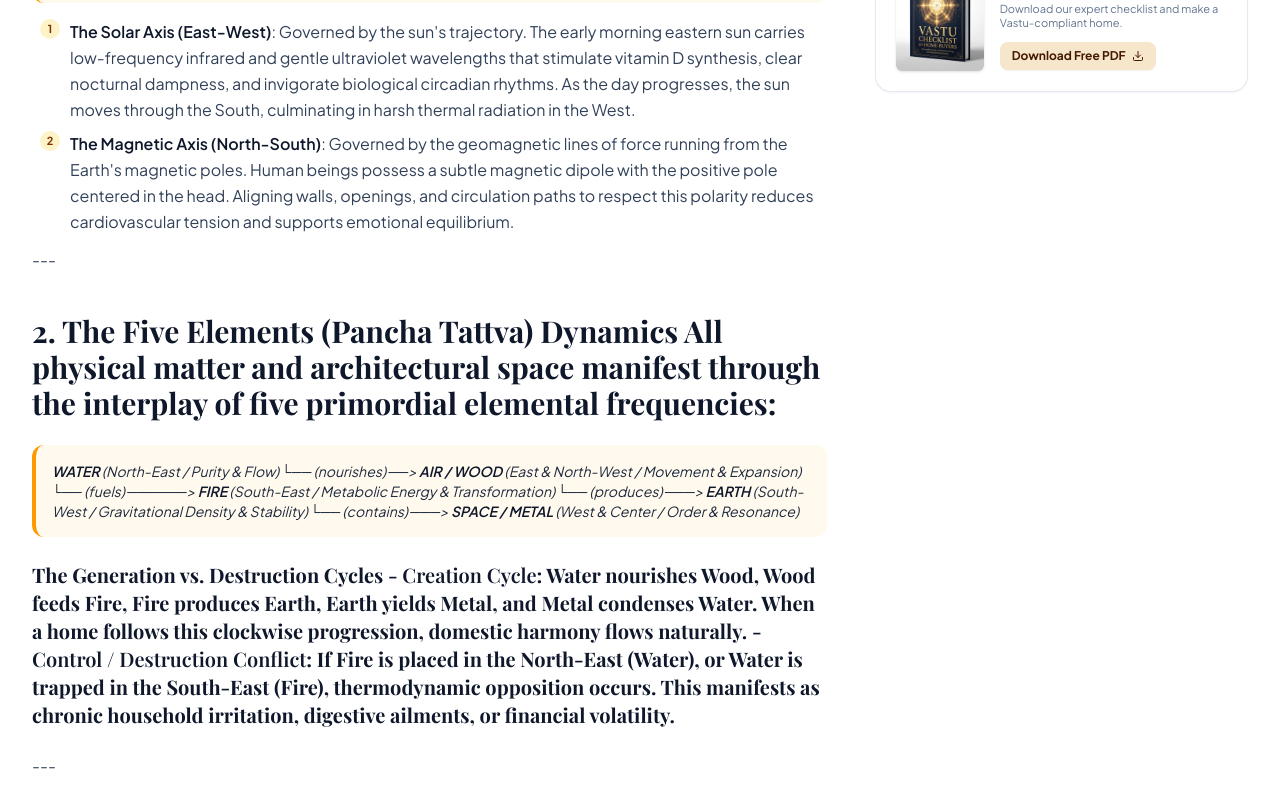
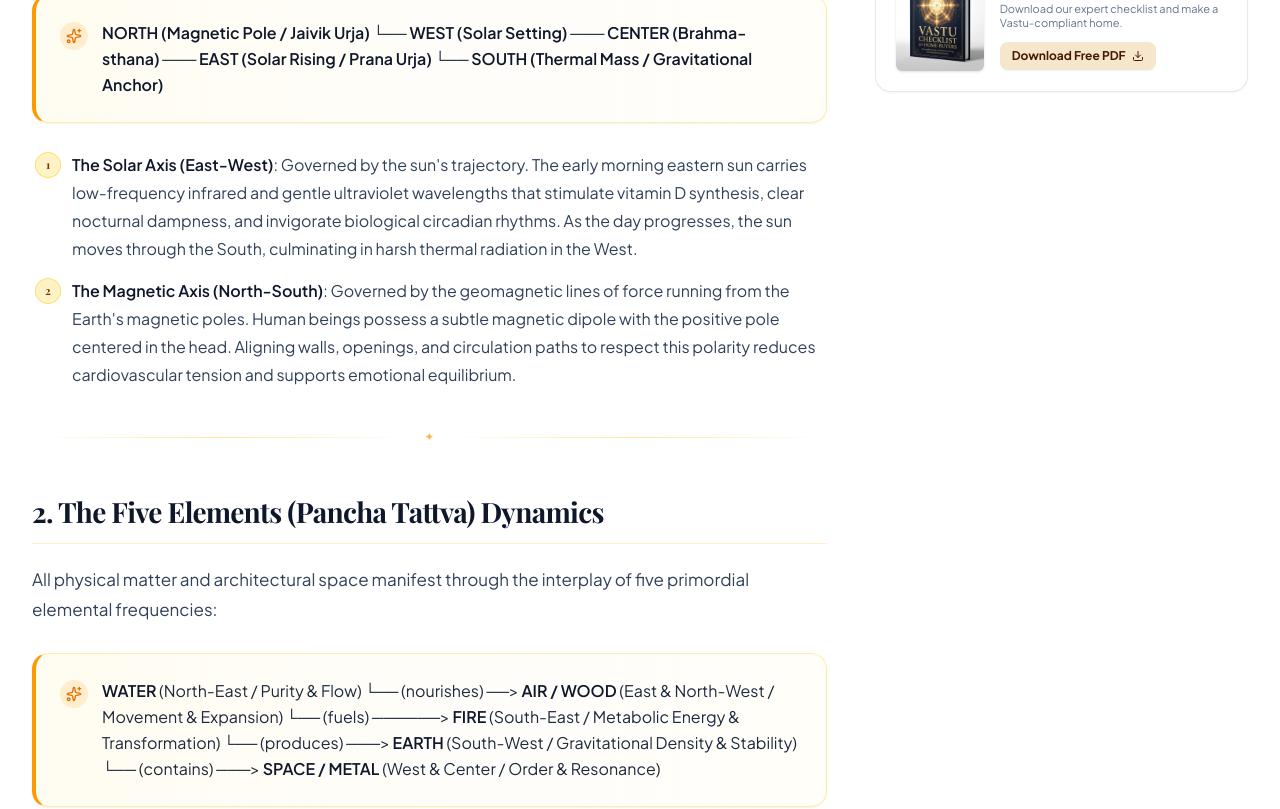
Before and after one commit to 7raysvastuconsultation-max/7rays-astro-vastu, a React (Vite) app: page /insights/7-vastu-principles-every-homeowner-should-know in a window 1280 px wide. Shown: the part 2360-3169 px from the top of the page. Built offline with nearby package versions, Linux system fonts and the light colour scheme; no server answers; a web font is replaced by a local one.

Commit message:
fix(blog): rewrite markdown block parser and restore luxury editorial typography

```diff
--- a/src/components/common/MarkdownRenderer.tsx
+++ b/src/components/common/MarkdownRenderer.tsx
@@ -1,5 +1,6 @@
 import React from 'react'
 import { Link } from 'react-router-dom'
+import { Sparkles } from 'lucide-react'
 import { slugify } from '@/utils/markdownUtils'
 
 interface MarkdownRendererProps {
@@ -7,11 +8,22 @@ interface MarkdownRendererProps {
   className?: string
 }
 
+interface TableData {
+  headers: string[]
+  rows: string[][]
+}
+
+interface MarkdownBlock {
+  type: 'h1' | 'h2' | 'h3' | 'h4' | 'hr' | 'blockquote' | 'ul' | 'ol' | 'table' | 'p'
+  content?: string
+  items?: string[]
+  tableData?: TableData
+}
+
 /**
  * Parses inline formatting: **bold**, *italic*, [link](url), and `code`
  */
 function renderInlineFormatting(text: string): React.ReactNode {
-  // Regex to match markdown links: [text](url)
   const parts: React.ReactNode[] = []
   let remaining = text
   let keyIndex = 0
@@ -19,11 +31,12 @@ function renderInlineFormatting(text: string): React.ReactNode {
   while (remaining.length > 0) {
     const linkMatch = remaining.match(/\[([^\]]+)\]\(([^)]+)\)/)
     const boldMatch = remaining.match(/\*\*([^*]+)\*\*/)
+    const italicMatch = remaining.match(/(?<!\*)\*([^*]+)\*(?!\*)/)
     const codeMatch = remaining.match(/`([^`]+)`/)
 
-    // Find the earliest match among link, bold, and code
+    // Find the earliest match among link, bold, italic, and code
     let firstMatchIndex = remaining.length
-    let matchType: 'link' | 'bold' | 'code' | null = null
+    let matchType: 'link' | 'bold' | 'italic' | 'code' | null = null
     let matchResult: RegExpMatchArray | null = null
 
     if (linkMatch && linkMatch.index !== undefined && linkMatch.index < firstMatchIndex) {
@@ -36,7 +49,13 @@ function renderInlineFormatting(text: string): React.ReactNode {
       matchType = 'bold'
       matchResult = boldMatch
     }
+    if (italicMatch && italicMatch.index !== undefined && italicMatch.index < firstMatchIndex) {
+      firstMatchIndex = italicMatch.index
+      matchType = 'italic'
+      matchResult = italicMatch
+    }
     if (codeMatch && codeMatch.index !== undefined && codeMatch.index < firstMatchIndex) {
+      firstMatchIndex = codeMatch.index
       matchType = 'code'
       matchResult = codeMatch
     }
@@ -46,7 +65,7 @@ function renderInlineFormatting(text: string): React.ReactNode {
       break
     }
 
-    // Push preceding text
+    // Push preceding plain text
     if (matchResult.index > 0) {
       parts.push(remaining.substring(0, matchResult.index))
     }
@@ -62,7 +81,7 @@ function renderInlineFormatting(text: string): React.ReactNode {
           <Link
             key={`link-${keyIndex++}`}
             to={linkUrl}
-            className="font-medium text-amber-700 underline decoration-amber-400 decoration-1 underline-offset-2 transition hover:text-amber-900"
+            className="font-medium text-amber-700 underline decoration-amber-400/80 decoration-1 underline-offset-2 transition hover:text-amber-900"
           >
             {renderInlineFormatting(linkText)}
           </Link>
@@ -74,7 +93,7 @@ function renderInlineFormatting(text: string): React.ReactNode {
             href={linkUrl}
             target="_blank"
             rel="noopener noreferrer"
-            className="font-medium text-amber-700 underline decoration-amber-400 decoration-1 underline-offset-2 transition hover:text-amber-900"
+            className="font-medium text-amber-700 underline decoration-amber-400/80 decoration-1 underline-offset-2 transition hover:text-amber-900"
           >
             {renderInlineFormatting(linkText)}
           </a>
@@ -86,11 +105,17 @@ function renderInlineFormatting(text: string): React.ReactNode {
           {renderInlineFormatting(matchResult[1])}
         </strong>
       )
+    } else if (matchType === 'italic') {
+      parts.push(
+        <em key={`italic-${keyIndex++}`} className="text-slate-800 italic">
+          {renderInlineFormatting(matchResult[1])}
+        </em>
+      )
     } else if (matchType === 'code') {
       parts.push(
         <code
           key={`code-${keyIndex++}`}
-          className="rounded bg-slate-100 px-1.5 py-0.5 font-mono text-xs font-medium text-slate-800"
+          className="rounded border border-amber-200/60 bg-amber-50/60 px-1.5 py-0.5 font-mono text-xs font-medium text-amber-900"
         >
           {matchResult[1]}
         </code>
@@ -103,97 +128,309 @@ function renderInlineFormatting(text: string): React.ReactNode {
   return parts.length === 1 ? parts[0] : <React.Fragment>{parts}</React.Fragment>
 }
 
+/**
+ * Line-by-line Markdown block tokenizer and parser
+ * Accurately isolates single-line headings, quotes, lists, dividers, tables, and paragraphs
+ */
+function parseMarkdownBlocks(markdown: string): MarkdownBlock[] {
+  const lines = markdown.replace(/\r\n/g, '\n').split('\n')
+  const blocks: MarkdownBlock[] = []
+  let i = 0
+
+  while (i < lines.length) {
+    const rawLine = lines[i]
+    const trimmed = rawLine.trim()
+
+    // 1. Skip empty lines
+    if (!trimmed) {
+      i++
+      continue
+    }
+
+    // 2. Horizontal Rule (---, ***, ___)
+    if (/^(?:---|\*\*\*|___)$/.test(trimmed)) {
+      blocks.push({ type: 'hr' })
+      i++
+      continue
+    }
+
+    // 3. Headings (strictly consume only the current line)
+    if (trimmed.startsWith('# ') && !trimmed.startsWith('## ')) {
+      blocks.push({ type: 'h1', content: trimmed.replace(/^#\s+/, '').trim() })
+      i++
+      continue
+    }
+    if (trimmed.startsWith('## ') && !trimmed.startsWith('### ')) {
+      blocks.push({ type: 'h2', content: trimmed.replace(/^##\s+/, '').trim() })
+      i++
+      continue
+    }
+    if (trimmed.startsWith('### ') && !trimmed.startsWith('#### ')) {
+      blocks.push({ type: 'h3', content: trimmed.replace(/^###\s+/, '').trim() })
+      i++
+      continue
+    }
+    if (trimmed.startsWith('#### ')) {
+      blocks.push({ type: 'h4', content: trimmed.replace(/^####\s+/, '').trim() })
+      i++
+      continue
+    }
+
+    // 4. Blockquotes / Direct Answer (> ...)
+    if (trimmed.startsWith('>')) {
+      const quoteLines: string[] = []
+      while (i < lines.length && lines[i].trim().startsWith('>')) {
+        quoteLines.push(lines[i].trim().replace(/^>\s?/, ''))
+        i++
+      }
+      blocks.push({ type: 'blockquote', content: quoteLines.join(' ') })
+      continue
+    }
+
+    // 5. Table (starts with |)
+    if (trimmed.startsWith('|')) {
+      const tableLines: string[] = []
+      while (i < lines.length && lines[i].trim().startsWith('|')) {
+        tableLines.push(lines[i].trim())
+        i++
+      }
+      if (tableLines.length >= 2) {
+        const headers = tableLines[0]
+          .split('|')
+          .slice(1, -1)
+          .map((c) => c.trim())
+        const rows = tableLines
+          .slice(2)
+          .filter((r) => !/^[|\s-:]+$/.test(r))
+          .map((r) =>
+            r
+              .split('|')
+              .slice(1, -1)
+              .map((c) => c.trim())
+          )
+        blocks.push({ type: 'table', tableData: { headers, rows } })
+      }
+      continue
+    }
+
+    // 6. Unordered List (- or *)
+    if (/^[-*]\s+/.test(trimmed)) {
+      const listItems: string[] = []
+      while (i < lines.length) {
+        const curTrim = lines[i].trim()
+        if (/^[-*]\s+/.test(curTrim)) {
+          listItems.push(curTrim.replace(/^[-*]\s+/, ''))
+          i++
+        } else if (
+          curTrim &&
+          (lines[i].startsWith('  ') || lines[i].startsWith('\t')) &&
+          listItems.length > 0
+        ) {
+          listItems[listItems.length - 1] += ' ' + curTrim
+          i++
+        } else {
+          break
+        }
+      }
+      blocks.push({ type: 'ul', items: listItems })
+      continue
+    }
+
+    // 7. Ordered List (\d+\.\s)
+    if (/^\d+\.\s+/.test(trimmed)) {
+      const listItems: string[] = []
+      while (i < lines.length) {
+        const curTrim = lines[i].trim()
+        if (/^\d+\.\s+/.test(curTrim)) {
+          listItems.push(curTrim.replace(/^\d+\.\s+/, ''))
+          i++
+        } else if (
+          curTrim &&
+          (lines[i].startsWith('  ') || lines[i].startsWith('\t')) &&
+          listItems.length > 0
+        ) {
+          listItems[listItems.length - 1] += ' ' + curTrim
+          i++
+        } else {
+          break
+        }
+      }
+      blocks.push({ type: 'ol', items: listItems })
+      continue
+    }
+
+    // 8. Normal Paragraph (accumulate consecutive non-special lines)
+    const pLines: string[] = []
+    while (
+      i < lines.length &&
+      lines[i].trim() &&
+      !/^(?:---|\*\*\*|___)$/.test(lines[i].trim()) &&
+      !/^#{1,4}\s/.test(lines[i].trim()) &&
+      !lines[i].trim().startsWith('>') &&
+      !lines[i].trim().startsWith('|') &&
+      !/^[-*]\s+/.test(lines[i].trim()) &&
+      !/^\d+\.\s+/.test(lines[i].trim())
+    ) {
+      pLines.push(lines[i].trim())
+      i++
+    }
+
+    if (pLines.length > 0) {
+      blocks.push({ type: 'p', content: pLines.join(' ') })
+    }
+  }
+
+  return blocks
+}
+
 export const MarkdownRenderer: React.FC<MarkdownRendererProps> = ({ content, className = '' }) => {
   if (!content) return null
 
-  // Normalize newlines and group into paragraphs/blocks
-  const blocks = content.trim().split(/\n\s*\n/)
+  const blocks = parseMarkdownBlocks(content)
 
   return (
-    <div className={`space-y-6 text-sm leading-relaxed text-slate-700 sm:text-base ${className}`}>
+    <div className={`space-y-6 ${className}`}>
       {blocks.map((block, idx) => {
-        const trimmed = block.trim()
-
-        // H1 Heading (usually omitted if page renders separate H1, but handled if present)
-        if (trimmed.startsWith('# ') && !trimmed.startsWith('## ')) {
-          const text = trimmed.replace(/^#\s+/, '').trim()
+        switch (block.type) {
+          case 'h1': {
+            const rawTitle = block.content || ''
+            const cleanTitle = rawTitle.replace(/\*\*/g, '').trim()
             return (
               <h1
                 key={idx}
-              id={slugify(text)}
-              className="font-serif text-3xl font-bold tracking-tight text-slate-900 sm:text-4xl"
+                id={slugify(cleanTitle)}
+                className="mt-10 mb-4 font-serif text-3xl font-bold tracking-tight text-slate-900 sm:text-4xl"
               >
-              {renderInlineFormatting(text)}
+                {renderInlineFormatting(rawTitle)}
               </h1>
             )
           }
 
-        // H2 Heading
-        if (trimmed.startsWith('## ') && !trimmed.startsWith('### ')) {
-          const text = trimmed.replace(/^##\s+/, '').trim()
-          const id = slugify(text)
+          case 'h2': {
+            const rawTitle = block.content || ''
+            const cleanTitle = rawTitle.replace(/\*\*/g, '').trim()
             return (
               <h2
                 key={idx}
-              id={id}
-              className="scroll-mt-24 pt-4 font-serif text-2xl font-bold text-slate-900 sm:text-3xl"
+                id={slugify(cleanTitle)}
+                className="mt-12 mb-4 scroll-mt-24 border-b border-amber-200/50 pb-3 font-serif text-2xl font-bold tracking-tight text-slate-900 sm:text-[28px]"
               >
-              {renderInlineFormatting(text)}
+                {renderInlineFormatting(rawTitle)}
               </h2>
             )
           }
 
-        // H3 Heading
-        if (trimmed.startsWith('### ')) {
-          const text = trimmed.replace(/^###\s+/, '').trim()
-          const id = slugify(text)
+          case 'h3': {
+            const rawTitle = block.content || ''
+            const cleanTitle = rawTitle.replace(/\*\*/g, '').trim()
             return (
               <h3
                 key={idx}
-              id={id}
-              className="scroll-mt-24 pt-2 font-serif text-lg font-bold text-slate-900 sm:text-xl"
+                id={slugify(cleanTitle)}
+                className="mt-8 mb-3 scroll-mt-24 font-serif text-xl font-bold tracking-tight text-slate-900 sm:text-[22px]"
               >
-              {renderInlineFormatting(text)}
+                {renderInlineFormatting(rawTitle)}
               </h3>
             )
           }
 
-        // Markdown Table
-        if (trimmed.includes('|') && trimmed.split('\n').some((l) => l.trim().startsWith('|'))) {
-          const lines = trimmed.split('\n').filter((l) => l.trim().startsWith('|'))
-          if (lines.length >= 2) {
-            const headerCells = lines[0]
-              .split('|')
-              .slice(1, -1)
-              .map((c) => c.trim())
-            // Skip line 1 (the separator |---|---|)
-            const bodyRows = lines.slice(2).map((rowLine) =>
-              rowLine
-                .split('|')
-                .slice(1, -1)
-                .map((c) => c.trim())
+          case 'h4': {
+            const rawTitle = block.content || ''
+            const cleanTitle = rawTitle.replace(/\*\*/g, '').trim()
+            return (
+              <h4
+                key={idx}
+                id={slugify(cleanTitle)}
+                className="mt-6 mb-2 scroll-mt-24 font-sans text-base font-bold text-slate-900 sm:text-lg"
+              >
+                {renderInlineFormatting(rawTitle)}
+              </h4>
             )
+          }
 
+          case 'hr': {
+            return (
+              <div key={idx} className="my-10 flex items-center justify-center gap-3">
+                <div className="h-px flex-1 bg-gradient-to-r from-transparent via-amber-300/50 to-transparent" />
+                <span className="text-xs text-amber-500/70">✦</span>
+                <div className="h-px flex-1 bg-gradient-to-r from-transparent via-amber-300/50 to-transparent" />
+              </div>
+            )
+          }
+
+          case 'blockquote': {
             return (
               <div
                 key={idx}
-                className="my-6 overflow-x-auto rounded-xl border border-slate-200 shadow-xs"
+                className="my-7 rounded-2xl border border-l-4 border-amber-200/70 border-l-amber-500 bg-gradient-to-r from-amber-50/70 via-[#FFFDF9] to-amber-50/30 p-5 shadow-xs sm:p-6"
               >
+                <div className="flex items-start gap-3.5">
+                  <div className="mt-0.5 flex h-7 w-7 shrink-0 items-center justify-center rounded-full bg-amber-500/15 text-amber-700">
+                    <Sparkles className="h-4 w-4 text-amber-600" />
+                  </div>
+                  <div className="flex-1 font-sans text-[15px] leading-relaxed font-normal text-slate-800 sm:text-[16px]">
+                    {renderInlineFormatting(block.content || '')}
+                  </div>
+                </div>
+              </div>
+            )
+          }
+
+          case 'ul': {
+            return (
+              <ul key={idx} className="my-5 space-y-3 pl-1">
+                {block.items?.map((item, itemIdx) => (
+                  <li key={itemIdx} className="flex items-start gap-3">
+                    <span className="mt-2.5 h-1.5 w-1.5 shrink-0 rounded-full bg-amber-500 shadow-xs" />
+                    <span className="flex-1 font-sans text-[15px] leading-[1.75] font-normal text-slate-700 sm:text-[16px]">
+                      {renderInlineFormatting(item)}
+                    </span>
+                  </li>
+                ))}
+              </ul>
+            )
+          }
+
+          case 'ol': {
+            return (
+              <ol key={idx} className="my-5 space-y-3.5 pl-1">
+                {block.items?.map((item, itemIdx) => (
+                  <li key={itemIdx} className="flex items-start gap-3">
+                    <span className="mt-0.5 flex h-6 w-6 shrink-0 items-center justify-center rounded-full bg-amber-100 font-serif text-[11px] font-bold text-amber-900 ring-1 ring-amber-300/70">
+                      {itemIdx + 1}
+                    </span>
+                    <span className="flex-1 font-sans text-[15px] leading-[1.75] font-normal text-slate-700 sm:text-[16px]">
+                      {renderInlineFormatting(item)}
+                    </span>
+                  </li>
+                ))}
+              </ol>
+            )
+          }
+
+          case 'table': {
+            if (!block.tableData) return null
+            return (
+              <div
+                key={idx}
+                className="my-8 overflow-hidden rounded-xl border border-amber-200/60 shadow-xs"
+              >
+                <div className="overflow-x-auto">
                   <table className="w-full text-left text-xs sm:text-sm">
-                  <thead className="border-b border-slate-200 bg-amber-50/60 font-semibold text-slate-900">
+                    <thead className="border-b border-amber-200/80 bg-amber-50/80 font-serif font-semibold text-amber-950">
                       <tr>
-                      {headerCells.map((cell, cIdx) => (
-                        <th key={cIdx} className="px-4 py-3">
-                          {renderInlineFormatting(cell)}
+                        {block.tableData.headers.map((h, hIdx) => (
+                          <th key={hIdx} className="px-4 py-3.5 tracking-wide">
+                            {renderInlineFormatting(h)}
                           </th>
                         ))}
                       </tr>
                     </thead>
-                  <tbody className="divide-y divide-slate-100 bg-white">
-                    {bodyRows.map((row, rIdx) => (
-                      <tr key={rIdx} className={rIdx % 2 === 1 ? 'bg-slate-50/50' : ''}>
+                    <tbody className="divide-y divide-amber-100/60 bg-white font-sans text-slate-700">
+                      {block.tableData.rows.map((row, rIdx) => (
+                        <tr key={rIdx} className={rIdx % 2 === 1 ? 'bg-[#FAF8F5]/60' : 'bg-white'}>
                           {row.map((cell, cIdx) => (
-                          <td key={cIdx} className="px-4 py-3 text-slate-700">
+                            <td key={cIdx} className="px-4 py-3 leading-relaxed font-normal">
                               {renderInlineFormatting(cell)}
                             </td>
                           ))}
@@ -202,74 +439,25 @@ export const MarkdownRenderer: React.FC<MarkdownRendererProps> = ({ content, cla
                     </tbody>
                   </table>
                 </div>
-            )
-          }
-        }
-
-        // Blockquote / Callout
-        if (trimmed.startsWith('> ')) {
-          const quoteLines = trimmed
-            .split('\n')
-            .map((l) => l.replace(/^>\s?/, ''))
-            .join(' ')
-          return (
-            <div
-              key={idx}
-              className="my-4 rounded-xl border-l-4 border-amber-500 bg-[#FFF9EE] p-4 text-xs text-slate-800 italic sm:text-sm"
-            >
-              {renderInlineFormatting(quoteLines)}
               </div>
             )
           }
 
-        // Unordered List (- or *)
-        if (trimmed.startsWith('- ') || trimmed.startsWith('* ')) {
-          const items = trimmed
-            .split('\n')
-            .filter((l) => l.trim().startsWith('- ') || l.trim().startsWith('* '))
-            .map((l) => l.trim().replace(/^[-*]\s+/, ''))
-
+          case 'p':
+          default: {
             return (
-            <ul key={idx} className="my-3 space-y-2 pl-2">
-              {items.map((item, itemIdx) => (
-                <li key={itemIdx} className="flex items-start gap-2.5">
-                  <span className="mt-1.5 h-1.5 w-1.5 shrink-0 rounded-full bg-amber-600" />
-                  <span className="flex-1">{renderInlineFormatting(item)}</span>
-                </li>
-              ))}
-            </ul>
+              <p
+                key={idx}
+                className="my-5 font-sans text-[16px] leading-[1.8] font-normal text-slate-700 sm:text-[17px]"
+              >
+                {renderInlineFormatting(block.content || '')}
+              </p>
             )
           }
-
-        // Ordered List (1., 2., etc.)
-        if (/^\d+\.\s/.test(trimmed)) {
-          const items = trimmed
-            .split('\n')
-            .filter((l) => /^\d+\.\s/.test(l.trim()))
-            .map((l) => l.trim().replace(/^\d+\.\s+/, ''))
-
-          return (
-            <ol key={idx} className="my-3 space-y-2 pl-2">
-              {items.map((item, itemIdx) => (
-                <li key={itemIdx} className="flex items-start gap-2.5">
-                  <span className="flex h-5 w-5 shrink-0 items-center justify-center rounded-full bg-amber-100 text-[11px] font-bold text-amber-900">
-                    {itemIdx + 1}
-                  </span>
-                  <span className="flex-1">{renderInlineFormatting(item)}</span>
-                </li>
-              ))}
-            </ol>
-          )
         }
-
-        // Standard Paragraph
-        return (
-          <p key={idx} className="leading-relaxed">
-            {renderInlineFormatting(trimmed)}
-          </p>
-        )
       })}
     </div>
   )
 }
+
 export default MarkdownRenderer
--- a/src/pages/blog/BlogPostPage.tsx
+++ b/src/pages/blog/BlogPostPage.tsx
@@ -424,7 +424,7 @@ export const BlogPostPage: React.FC = () => {
             </div>
 
             {/* Dynamic Markdown Content Renderer */}
-            <article className="prose prose-slate max-w-none">
+            <article className="max-w-none text-slate-700">
               <MarkdownRenderer content={post.content} />
             </article>
 
```
Lines whose indentation alone changed are shown as unchanged.
